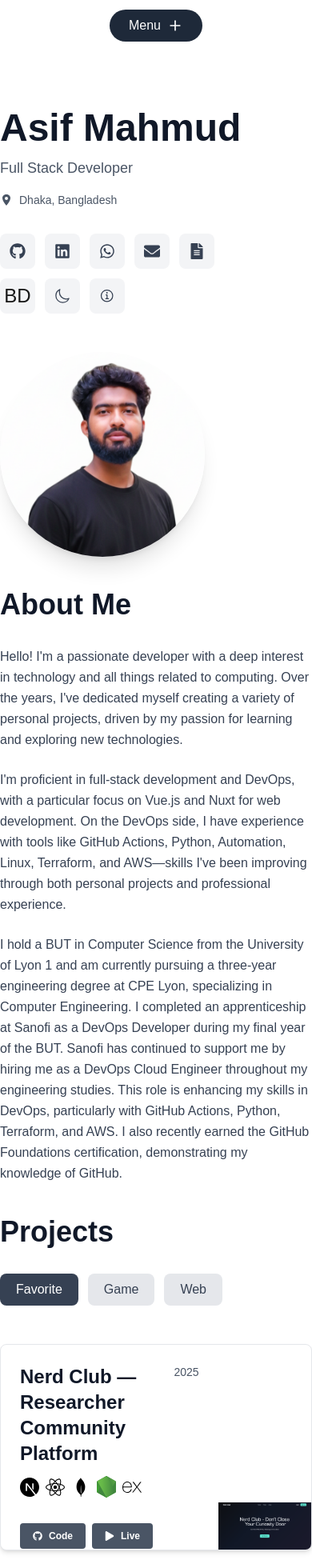
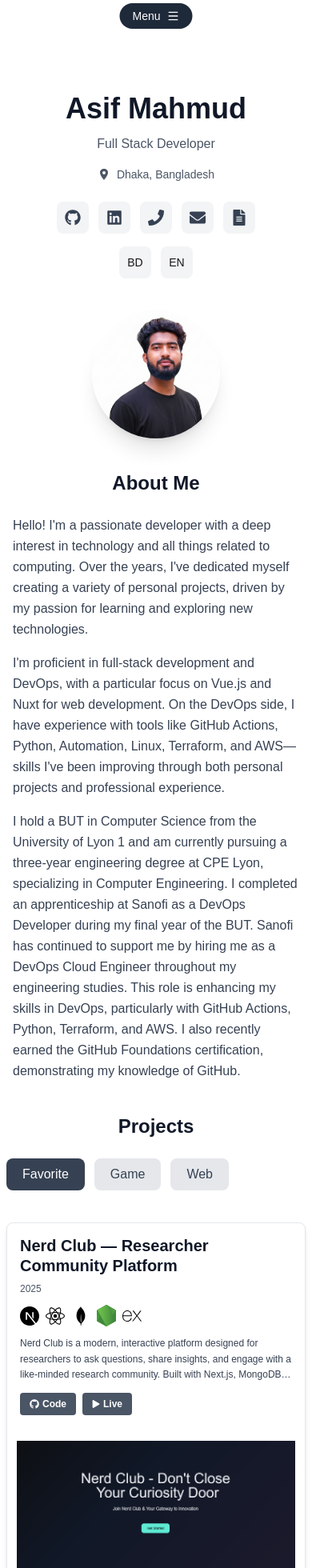
Before and after one commit to am-mahmud/portfolio, a Next.js app: page / in a window 390 px wide. Shown: the part 20-1980 px from the top of the page at 80% size. Built offline with nearby package versions, Linux system fonts and the light colour scheme; a web font is replaced by a local one.

Commit message:
All updated

```diff
--- a/src/app/globals.css
+++ b/src/app/globals.css
@@ -28,12 +28,11 @@ body {
   font-family: var(--font-google-sans-code);
 }
 
-/* Monospace utilities */
+
 .font-mono {
   font-family: var(--font-fira-code);
 }
 
-/* Code utilities */
 code, pre {
   font-family: var(--font-fira-code);
 }
--- a/src/app/layout.js
+++ b/src/app/layout.js
@@ -2,6 +2,7 @@ import { Inter, Google_Sans_Code, Fira_Code } from "next/font/google";
 import "./globals.css";
 import Navbar from "@/components/layout/Navbar";
 import Footer from "@/components/layout/Footer";
+
 
 const inter = Inter({
   subsets: ['latin'],
@@ -30,13 +31,17 @@ export default function RootLayout({ children }) {
       <body
         className={`${inter.variable} ${googleSansCode.variable} ${firaCode.variable} font-sans antialiased bg-neutral-50 text-neutral-900`}
       >
-        <Navbar />
 
-        <main className="min-h-screen pt-24 pb-12">
-          {children}
-        </main>
+          <Navbar />
 
-        <Footer />
+          <main className="min-h-screen pt-24 pb-12">
+            {children}
+          </main>
+
+          <Footer />
+
+
+
       </body>
     </html>
   );
--- a/src/components/hobbies/Hobbies.jsx
+++ b/src/components/hobbies/Hobbies.jsx
@@ -4,10 +4,10 @@ import hobbies from '@/data/hobbies.json';
 
 export default function Hobbies() {
   return (
-    <section className="mt-10">
-      <h2 className="text-3xl font-bold text-gray-900 mb-8">Hobbies</h2>
+    <section className="mt-10 px-2 md:px-0">
+      <h2 className="text-2xl sm:text-3xl md:text-4xl font-bold text-gray-900 mb-6 sm:mb-8 text-center sm:text-left">Hobbies</h2>
 
-      <div className="grid grid-cols-2 sm:grid-cols-3 md:grid-cols-5 gap-4">
+      <div className="grid grid-cols-1 md:grid-cols-4 gap-4 ">
         {hobbies.map((hobby, index) => (
           <div
             key={index}
--- a/src/components/home/About.jsx
+++ b/src/components/home/About.jsx
@@ -2,10 +2,12 @@ import personalData from '@/data/personal.json';
 
 export default function About() {
   return (
-    <section className='mt-10'>
-      <h2 className="text-4xl font-bold text-gray-900 mb-8">About Me</h2>
+    <section id='about' className="px-4 md:px-0">
+      <h2 className="text-2xl sm:text-3xl md:text-4xl font-bold text-gray-900 mb-6 sm:mb-8 text-center sm:text-left">
+        About Me
+      </h2>
 
-      <div className="space-y-6 text-gray-700 leading-relaxed">
+      <div className="space-y-4 sm:space-y-6 text-gray-700 leading-relaxed text-base sm:text-lg">
         {personalData.about.paragraphs.map((paragraph, index) => (
           <p key={index}>{paragraph}</p>
         ))}
--- a/src/components/home/Hero.jsx
+++ b/src/components/home/Hero.jsx
@@ -1,229 +1,82 @@
-// import Image from 'next/image';
-// import {
-//   FaGithub,
-//   FaLinkedin,
-//   FaPhone,
-//   FaEnvelope,
-//   FaFileAlt
-// } from 'react-icons/fa';
-// import { IoLocationSharp, IoSunnyOutline, IoInformationCircleOutline } from 'react-icons/io5';
-// import personalData from '@/data/personal.json';
-
-// export default function Hero() {
-//   return (
-//     <section className="mt-15 mb-10">
-//       <div className="flex flex-col md:flex-row items-start justify-between gap-12">
-//         <div className="flex-1">
-//           <h1 className="text-5xl md:text-6xl font-bold text-gray-900 mb-3">
-//             {personalData.name}
-//           </h1>
-//           <p className="text-lg text-gray-600 mb-4">
-//             {personalData.title}
-//           </p>
-
-//           <div className="flex items-center gap-2 text-gray-600 mb-8">
-//             <IoLocationSharp className="w-4 h-4" />
-//             <span className="text-sm">{personalData.location}</span>
-//           </div>
-
-//           <div className="flex gap-3 mb-3">
-//             <a
-//               href={personalData.social.github}
-//               target="_blank"
-//               rel="noopener noreferrer"
-//               className="w-11 h-11 bg-gray-100 rounded-lg flex items-center justify-center hover:bg-gray-200 transition-colors"
-//               aria-label="GitHub"
-//             >
-//               <FaGithub className="w-5 h-5 text-gray-700" />
-//             </a>
-//             <a
-//               href={personalData.social.linkedin}
-//               target="_blank"
-//               rel="noopener noreferrer"
-//               className="w-11 h-11 bg-gray-100 rounded-lg flex items-center justify-center hover:bg-gray-200 transition-colors"
-//               aria-label="LinkedIn"
-//             >
-//               <FaLinkedin className="w-5 h-5 text-gray-700" />
-//             </a>
-//             <a
-//               href={`tel:${personalData.phone}`}
-//               className="w-11 h-11 bg-gray-100 rounded-lg flex items-center justify-center hover:bg-gray-200 transition-colors"
-//               aria-label="Phone"
-//             >
-//               <FaPhone className="w-5 h-5 text-gray-700" />
-//             </a>
-//             <a
-//               href={`mailto:${personalData.email}`}
-//               className="w-11 h-11 bg-gray-100 rounded-lg flex items-center justify-center hover:bg-gray-200 transition-colors"
-//               aria-label="Email"
-//             >
-//               <FaEnvelope className="w-5 h-5 text-gray-700" />
-//             </a>
-//             <a
-//               href="/resume.pdf"
-//               target="_blank"
-//               className="w-11 h-11 bg-gray-100 rounded-lg flex items-center justify-center hover:bg-gray-200 transition-colors"
-//               aria-label="Resume"
-//             >
-//               <FaFileAlt className="w-5 h-5 text-gray-700" />
-//             </a>
-//           </div>
-
-//           <div className="flex gap-3">
-//             <button
-//               className="w-11 h-11 bg-gray-100 rounded-lg flex items-center justify-center hover:bg-gray-200 transition-colors"
-//               aria-label="Language"
-//             >
-//               <span className="text-base">BD</span>
-//             </button>
-//             <button
-//               className="w-11 h-11 bg-gray-100 rounded-lg flex items-center justify-center hover:bg-gray-200 transition-colors"
-//               aria-label="Theme"
-//             >
-//               <IoSunnyOutline className="w-5 h-5 text-gray-700" />
-//             </button>
-//             <button
-//               className="w-11 h-11 bg-gray-100 rounded-lg flex items-center justify-center hover:bg-gray-200 transition-colors"
-//               aria-label="Info"
-//             >
-//               <IoInformationCircleOutline className="w-5 h-5 text-gray-700" />
-//             </button>
-//           </div>
-//         </div>
-
-//         <div className="shrink-0">
-//           <div className="w-64 h-64 rounded-full overflow-hidden shadow-xl">
-//             <Image
-//               src="/images/profile.png"
-//               alt={personalData.name}
-//               width={208}
-//               height={208}
-//               className="object-cover w-full h-full"
-//             />
-//           </div>
-//         </div>
-//       </div>
-//     </section>
-//   );
-// }
-
-
-'use client';
-
 import Image from 'next/image';
-import { useState } from 'react';
 import {
   FaGithub,
   FaLinkedin,
+  FaPhone,
   FaEnvelope,
-  FaFileAlt,
-  FaWhatsapp
+  FaFileAlt
 } from 'react-icons/fa';
-import { IoLocationSharp, IoSunnyOutline, IoMoonOutline, IoInformationCircleOutline } from 'react-icons/io5';
+import { IoLocationSharp, IoSunnyOutline, IoInformationCircleOutline } from 'react-icons/io5';
 import personalData from '@/data/personal.json';
 
 export default function Hero() {
-  const [isDark, setIsDark] = useState(false);
+  return (
+    <section className="mt-10 mb-10 px-4 md:px-0">
+      <div className="flex flex-col md:flex-row items-center md:items-start justify-between gap-10 md:gap-16">
 
-  const whatsappLink = `https://wa.me/${personalData.phone.replace(/\D/g, '')}`;
-
-  return (
-    <section className="mt-15 mb-10">
-      <div className="flex flex-col md:flex-row items-start justify-between gap-12">
-        <div className="flex-1">
-          <h1 className="text-5xl md:text-6xl font-bold text-gray-900 mb-3">
+        <div className="flex-1 text-center md:text-left">
+          <h1 className="text-4xl sm:text-5xl md:text-6xl font-bold text-gray-900 mb-3">
             {personalData.name}
           </h1>
-          <p className="text-lg text-gray-600 mb-4">
+          <p className="text-base sm:text-lg text-gray-600 mb-4">
             {personalData.title}
           </p>
 
-          <div className="flex items-center gap-2 text-gray-600 mb-8">
+          <div className="flex items-center justify-center md:justify-start gap-2 text-gray-600 mb-6">
             <IoLocationSharp className="w-4 h-4" />
             <span className="text-sm">{personalData.location}</span>
           </div>
 
-          {/* Social Links */}
-          <div className="flex gap-3 mb-3">
-            <a
-              href={personalData.social.github}
-              target="_blank"
-              rel="noopener noreferrer"
-              className="w-11 h-11 bg-gray-100 rounded-lg flex items-center justify-center hover:bg-gray-200 transition-colors"
-              aria-label="GitHub"
-            >
-              <FaGithub className="w-5 h-5 text-gray-700" />
-            </a>
-            <a
-              href={personalData.social.linkedin}
-              target="_blank"
-              rel="noopener noreferrer"
-              className="w-11 h-11 bg-gray-100 rounded-lg flex items-center justify-center hover:bg-gray-200 transition-colors"
-              aria-label="LinkedIn"
-            >
-              <FaLinkedin className="w-5 h-5 text-gray-700" />
-            </a>
-            <a
-              href={whatsappLink}
-              target="_blank"
-              rel="noopener noreferrer"
-              className="w-11 h-11 bg-gray-100 rounded-lg flex items-center justify-center hover:bg-gray-200 transition-colors"
-              aria-label="WhatsApp"
-            >
-              <FaWhatsapp className="w-5 h-5 text-gray-700" />
-            </a>
-            <a
-              href={`mailto:${personalData.email}`}
-              className="w-11 h-11 bg-gray-100 rounded-lg flex items-center justify-center hover:bg-gray-200 transition-colors"
-              aria-label="Email"
-            >
-              <FaEnvelope className="w-5 h-5 text-gray-700" />
-            </a>
-            <a
-              href="/resume.pdf"
-              target="_blank"
-              className="w-11 h-11 bg-gray-100 rounded-lg flex items-center justify-center hover:bg-gray-200 transition-colors"
-              aria-label="Resume"
-            >
-              <FaFileAlt className="w-5 h-5 text-gray-700" />
-            </a>
+
+          <div className="flex justify-center md:justify-start gap-3 mb-4 flex-wrap">
+            {[{
+              icon: <FaGithub className="w-5 h-5 text-gray-700" />, link: personalData.social.github
+            }, {
+              icon: <FaLinkedin className="w-5 h-5 text-gray-700" />, link: personalData.social.linkedin
+            }, {
+              icon: <FaPhone className="w-5 h-5 text-gray-700" />, link: `tel:${personalData.phone}`
+            }, {
+              icon: <FaEnvelope className="w-5 h-5 text-gray-700" />, link: `mailto:${personalData.email}`
+            }, {
+              icon: <FaFileAlt className="w-5 h-5 text-gray-700" />, link: `/resume.pdf`
+            }].map((item, index) => (
+              <a
+                key={index}
+                href={item.link}
+                target="_blank"
+                rel="noopener noreferrer"
+                className="w-10 h-10 sm:w-11 sm:h-11 bg-gray-100 rounded-lg flex items-center justify-center hover:bg-gray-200 transition-colors"
+              >
+                {item.icon}
+              </a>
+            ))}
           </div>
 
-          {/* Utility Buttons */}
-          <div className="flex gap-3">
-            <button
-              className="w-11 h-11 bg-gray-100 rounded-lg flex items-center justify-center hover:bg-gray-200 transition-colors"
-              aria-label="Language"
-            >
-              <span className="text-2xl">BD</span>
+
+          <div className="flex justify-center md:justify-start gap-3 flex-wrap">
+            <button className="w-10 h-10 sm:w-11 sm:h-11 bg-gray-100 rounded-lg flex items-center justify-center hover:bg-gray-200 transition-colors">
+              <span className="text-sm sm:text-base">BD</span>
             </button>
-            <button
-              onClick={() => setIsDark(!isDark)}
-              className="w-11 h-11 bg-gray-100 rounded-lg flex items-center justify-center hover:bg-gray-200 transition-colors"
-              aria-label="Theme"
-            >
-              {isDark ? (
-                <IoSunnyOutline className="w-5 h-5 text-gray-700" />
-              ) : (
-                <IoMoonOutline className="w-5 h-5 text-gray-700" />
-              )}
+             <button className="w-10 h-10 sm:w-11 sm:h-11 bg-gray-100 rounded-lg flex items-center justify-center hover:bg-gray-200 transition-colors">
+              <span className="text-sm sm:text-base">EN</span>
             </button>
-            <button
-              className="w-11 h-11 bg-gray-100 rounded-lg flex items-center justify-center hover:bg-gray-200 transition-colors"
-              aria-label="Info"
-            >
+            {/* <button className="w-10 h-10 sm:w-11 sm:h-11 bg-gray-100 rounded-lg flex items-center justify-center hover:bg-gray-200 transition-colors">
+              <IoSunnyOutline className="w-5 h-5 text-gray-700" />
+            </button> */}
+            {/* <button className="w-10 h-10 sm:w-11 sm:h-11 bg-gray-100 rounded-lg flex items-center justify-center hover:bg-gray-200 transition-colors">
               <IoInformationCircleOutline className="w-5 h-5 text-gray-700" />
-            </button>
+            </button> */}
           </div>
         </div>
 
+
         <div className="shrink-0">
-          <div className="w-64 h-64 rounded-full overflow-hidden shadow-xl">
+          <div className="w-40 h-40 sm:w-56 sm:h-56 md:w-64 md:h-64 rounded-full overflow-hidden shadow-xl">
             <Image
               src="/images/profile.png"
               alt={personalData.name}
-              width={208}
-              height={208}
+              width={260}
+              height={260}
               className="object-cover w-full h-full"
             />
           </div>
--- a/src/components/layout/Navbar.jsx
+++ b/src/components/layout/Navbar.jsx
@@ -1,7 +1,7 @@
 'use client';
 import { useState } from 'react';
 import Link from 'next/link';
-import { X, Plus } from 'lucide-react';
+import { X, Menu } from 'lucide-react';
 
 export default function Navbar() {
   const [isOpen, setIsOpen] = useState(false);
@@ -11,32 +11,32 @@ export default function Navbar() {
   };
 
   const navLinks = [
-    { name: 'Portfolio', href: '/' },
-    { name: 'Journal', href: '/journal' },
+    { name: 'About', href: '#about' },
+    { name: 'Projects', href: '#projects' },
+    { name: 'Tech', href: '#tech' }
   ];
 
   return (
-    <nav className="fixed top-8 left-1/2 transform -translate-x-1/2 z-50">
+    <nav className="fixed top-6 left-1/2 transform -translate-x-1/2 z-50">
       <button
         onClick={toggleMenu}
-        className="bg-gray-800 rounded-full px-6 py-2 flex items-center gap-2 transition-all duration-300"
+        className="bg-gray-800 rounded-full px-4 py-1.5 flex items-center gap-2 transition-all duration-300"
       >
-        <span className="font-medium text-white">Menu</span>
+        <span className="font-medium text-white text-sm">Menu</span>
         {isOpen ? (
-          <X className="w-5 h-5 text-white" />
+          <X className="w-4 h-4 text-white" />
         ) : (
-          <Plus className="w-5 h-5 text-white" />
+          <Menu className="w-4 h-4 text-white" />
         )}
       </button>
 
-
       {isOpen && (
-        <div className="absolute top-16 left-1/2 transform -translate-x-1/2 bg-gray-800 rounded-full px-8 py-2 flex gap-6">
+        <div className="absolute top-12 left-1/2 transform -translate-x-1/2 bg-gray-800 rounded-full px-6 py-1.5 flex gap-4 whitespace-nowrap">
           {navLinks.map((link) => (
             <Link
               key={link.name}
               href={link.href}
-              className="text-white hover:text-gray-900 transition-colors duration-200 font-medium"
+              className="text-white hover:text-gray-300 transition-colors duration-200 font-medium text-sm"
               onClick={() => setIsOpen(false)}
             >
               {link.name}
--- a/src/components/projects/ProjectCard.jsx
+++ b/src/components/projects/ProjectCard.jsx
@@ -1,101 +1,29 @@
-// import Image from 'next/image';
-// import { FaGithub, FaPlay } from 'react-icons/fa';
-
-// export default function ProjectCard({ project }) {
-//   return (
-//     <div className="bg-white rounded-2xl shadow-md overflow-hidden hover:shadow-lg transition-shadow">
-//       <div className="flex flex-col lg:flex-row">
-//         <div className="lg:w-1/2 p-8">
-//           <div className="flex justify-between items-start mb-4">
-//             <h3 className="text-2xl font-bold text-gray-900">{project.title}</h3>
-//             <span className="text-gray-500 text-sm">{project.year}</span>
-//           </div>
-
-//           <div className="flex gap-2 mb-6 flex-wrap">
-//             {project.technologies.map((tech, index) => (
-//               <div key={index} className="w-10 h-10 flex items-center justify-center">
-//                 <Image
-//                   src={tech.icon}
-//                   alt={tech.name}
-//                   width={40}
-//                   height={40}
-//                   className="object-contain"
-//                 />
-//               </div>
-//             ))}
-//           </div>
-
-//           <p className="text-gray-700 leading-relaxed mb-6">
-//             {project.description}
-//           </p>
-
-//           <div className="flex gap-3">
-//             {project.github && (
-//               <a
-//                 href={project.github}
-//                 target="_blank"
-//                 rel="noopener noreferrer"
-//                 className="flex items-center gap-2 px-5 py-2 bg-gray-700 text-white rounded-lg hover:bg-gray-800 transition-colors"
-//               >
-//                 <FaGithub className="w-4 h-4" />
-//                 Code
-//               </a>
-//             )}
-//             {project.live && (
-//               <a
-//                 href={project.live}
-//                 target="_blank"
-//                 rel="noopener noreferrer"
-//                 className="flex items-center gap-2 px-5 py-2 bg-gray-700 text-white rounded-lg hover:bg-gray-800 transition-colors"
-//               >
-//                 <FaPlay className="w-4 h-4" />
-//                 Live
-//               </a>
-//             )}
-//           </div>
-//         </div>
-
-//         <div className="lg:w-1/2  p-8 flex items-center justify-center">
-//           <div className="relative w-full h-64 lg:h-full">
-//             <Image
-//               src={project.image}
-//               alt={project.title}
-//               fill
-//               className="object-contain"
-//             />
-//           </div>
-//         </div>
-//       </div>
-//     </div>
-//   );
-// }
-
-
 import Image from 'next/image';
 import { FaGithub, FaPlay } from 'react-icons/fa';
 
 export default function ProjectCard({ project }) {
   return (
-    <div className="bg-white rounded-lg shadow-md border border-gray-200 overflow-hidden">
-      <div className="flex h-64">
-        {/* Content Section - Left (70%) */}
-        <div className="w-7/10 p-6 flex flex-col justify-between">
+    <div className="bg-white rounded-lg shadow-md border border-gray-200 overflow-hidden hover:shadow-lg transition-shadow">
+      <div className="flex flex-col lg:flex-row lg:h-64">
+
+
+        <div className="w-full lg:w-7/12 p-4 sm:p-6 flex flex-col justify-between">
           <div>
-            <div className="flex justify-between items-start mb-3 gap-4">
-              <h3 className="text-2xl font-bold text-gray-900">
+            <div className="flex flex-col sm:flex-row sm:justify-between sm:items-start gap-2 sm:gap-4 mb-3">
+              <h3 className="text-xl sm:text-2xl font-bold text-gray-900 leading-tight">
                 {project.title}
               </h3>
-              <span className="text-gray-600 text-sm font-medium whitespace-nowrap">
+              <span className="text-gray-600 text-xs sm:text-sm font-medium whitespace-nowrap">
                 {project.year}
               </span>
             </div>
 
-            {/* Technology Icons */}
-            <div className="flex gap-2 mb-4 flex-wrap items-center">
+
+            <div className="flex gap-2 mb-3 sm:mb-4 flex-wrap items-center">
               {project.technologies.map((tech, index) => (
                 <div
                   key={index}
-                  className="flex-shrink-0"
+                  className="shrink-0"
                   title={tech.name}
                 >
                   <Image
@@ -110,21 +38,21 @@ export default function ProjectCard({ project }) {
             </div>
           </div>
 
-          {/* Description */}
-          <p className="text-gray-700 text-xs leading-relaxed mb-4 line-clamp-4">
+
+          <p className="text-gray-700 text-xs sm:text-sm leading-relaxed mb-3 sm:mb-4 line-clamp-3 sm:line-clamp-4">
             {project.description}
           </p>
 
-          {/* Buttons */}
-          <div className="flex gap-2 items-center">
+
+          <div className="flex flex-wrap gap-2 items-center">
             {project.github && (
               <a
                 href={project.github}
                 target="_blank"
                 rel="noopener noreferrer"
-                className="inline-flex items-center gap-2 px-4 py-2 bg-gray-600 text-white text-xs font-semibold rounded hover:bg-gray-700 transition-colors"
+                className="inline-flex items-center gap-1 sm:gap-2 px-3 sm:px-4 py-1.5 sm:py-2 bg-gray-600 text-white text-xs sm:text-sm font-semibold rounded hover:bg-gray-700 transition-colors"
               >
-                <FaGithub className="w-3 h-3" />
+                <FaGithub className="w-3 h-3 sm:w-4 sm:h-4" />
                 Code
               </a>
             )}
@@ -133,23 +61,23 @@ export default function ProjectCard({ project }) {
                 href={project.live}
                 target="_blank"
                 rel="noopener noreferrer"
-                className="inline-flex items-center gap-2 px-4 py-2 bg-gray-600 text-white text-xs font-semibold rounded hover:bg-gray-700 transition-colors"
+                className="inline-flex items-center gap-1 sm:gap-2 px-3 sm:px-4 py-1.5 sm:py-2 bg-gray-600 text-white text-xs sm:text-sm font-semibold rounded hover:bg-gray-700 transition-colors"
               >
-                <FaPlay className="w-3 h-3" />
+                <FaPlay className="w-2.5 h-2.5 sm:w-3 sm:h-3" />
                 Live
               </a>
             )}
           </div>
         </div>
 
-        {/* Image Section - Right (30%) */}
-        <div className="w-3/10 flex items-end justify-end overflow-hidden">
-          <div className="relative w-full h-full">
+
+        <div className="w-full lg:w-5/12 flex items-center justify-center p-3 sm:p-4 lg:p-0 lg:items-end lg:justify-end overflow-hidden min-h-48 lg:min-h-0">
+          <div className="relative w-full h-full min-h-40 lg:min-h-64">
             <Image
               src={project.image}
               alt={project.title}
               fill
-              className="object-contain object-bottom-right"
+              className="object-cover md:object-contain object-bottom-right"
             />
           </div>
         </div>
--- a/src/components/projects/Projects.jsx
+++ b/src/components/projects/Projects.jsx
@@ -1,4 +1,3 @@
-// src/components/home/Projects.jsx
 'use client';
 import { useState } from 'react';
 import ProjectCard from '@/components/projects/ProjectCard';
@@ -15,10 +14,10 @@ export default function Projects() {
   });
 
   return (
-    <section className='mt-10'>
-      <h2 className="text-4xl font-bold text-gray-900 mb-8">Projects</h2>
+    <section id='projects' className='mt-10 px-2 md:px-0'>
+      <h2 className="text-2xl sm:text-3xl md:text-4xl font-bold text-gray-900 mb-6 sm:mb-8 text-center sm:text-left">Projects</h2>
 
-      <div className="flex gap-3 mb-12 flex-wrap">
+      <div className="flex gap-3 mb-10">
         {filters.map((filter) => (
           <button
             key={filter}
--- a/src/components/technologies/Technologies.jsx
+++ b/src/components/technologies/Technologies.jsx
@@ -11,10 +11,10 @@ export default function Technologies() {
     const filteredTech = tech[activeFilter] || [];
 
     return (
-        <section className="mt-10">
-            <h2 className="text-4xl font-bold text-gray-900 mb-8">Technologies</h2>
+        <section id='tech' className="mt-10 px-2 md:px-0">
+            <h2 className="text-2xl sm:text-3xl md:text-4xl font-bold text-gray-900 mb-6 sm:mb-8 text-center sm:text-left">Technologies</h2>
 
-            <div className="flex gap-3 mb-12 flex-wrap">
+            <div className="flex gap-3 mb-12 flex-wrap ">
                 {filters.map((filter) => (
                     <button
                         key={filter}
```
Also changed, not shown: src/components/education/Education.jsx (+18 -8 lines), src/components/layout/Footer.jsx (+3 -5 lines), 1 other file (tests, documents, lock files or other folders).
